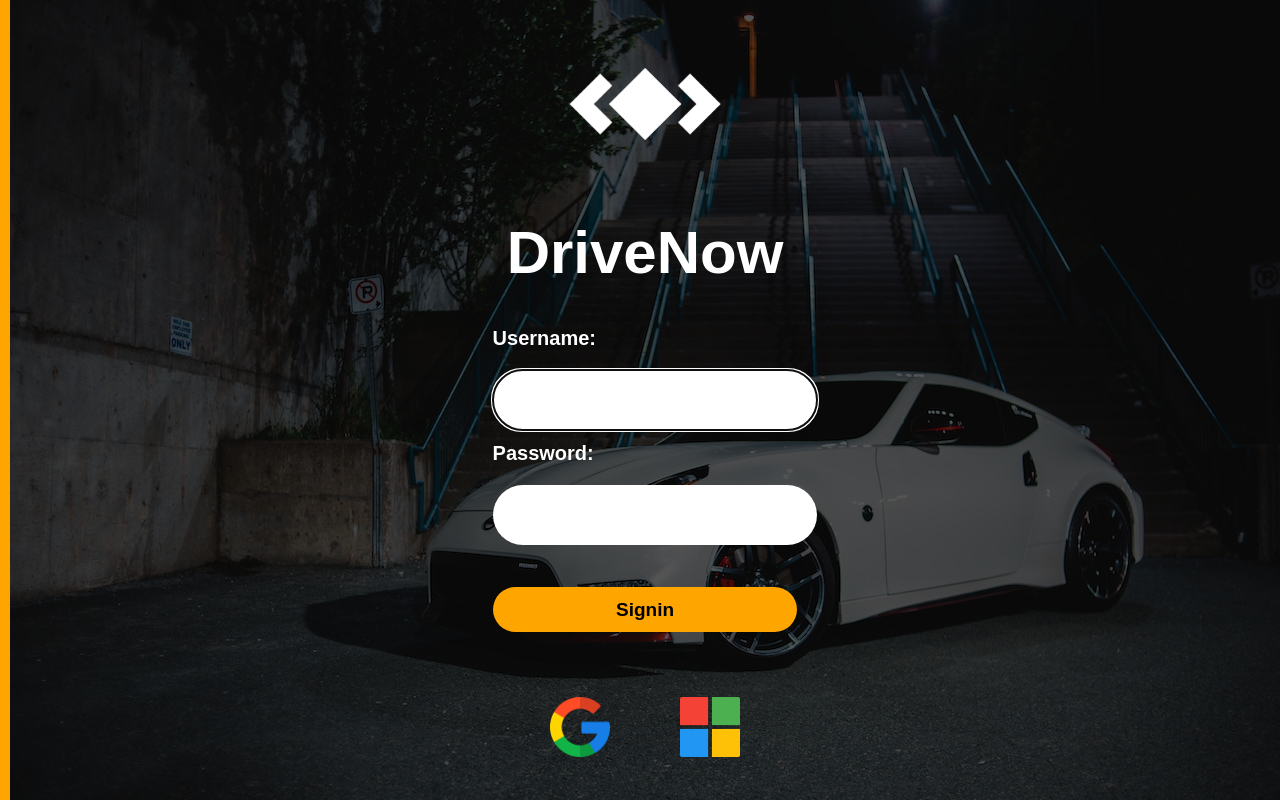
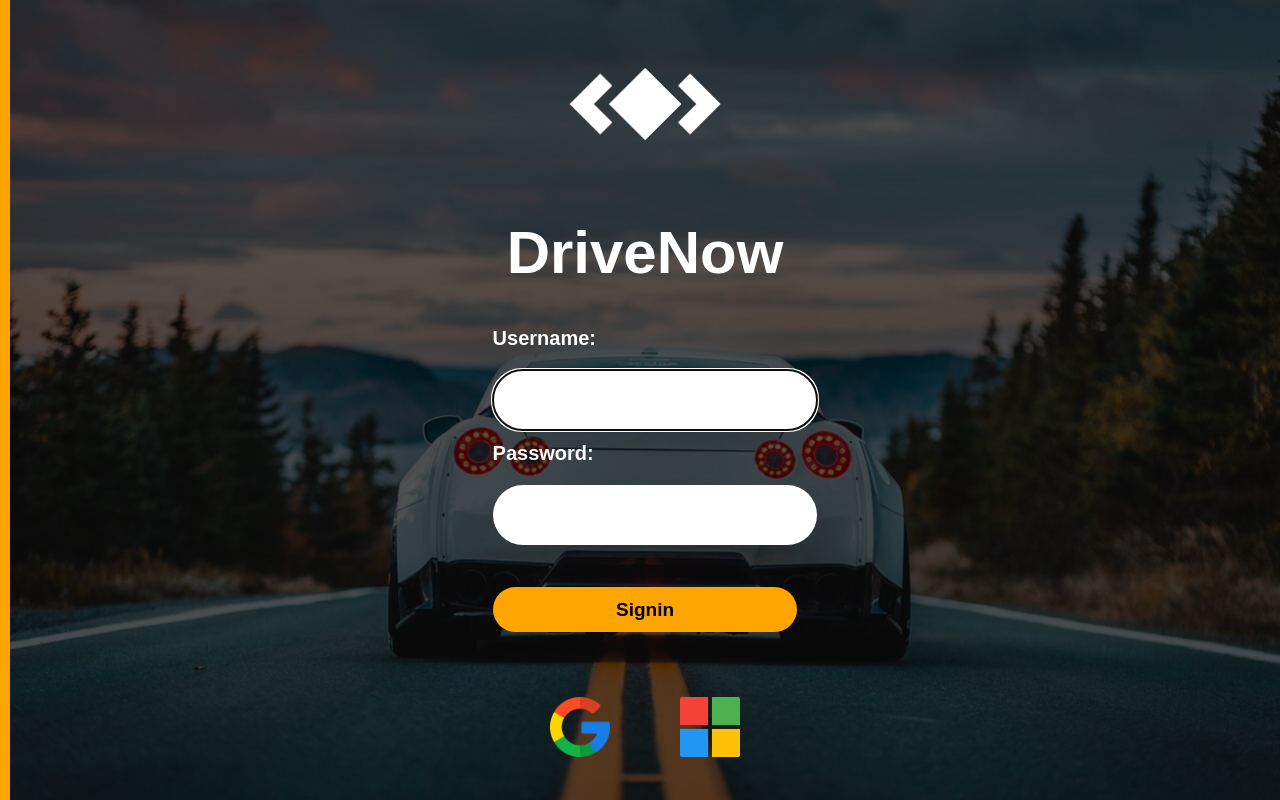
Before and after one commit to jgranados1331/Proyecto-django, a Django app: page /signin/ in a window 1280 px wide. Run offline with Django 4.2, Linux system fonts and the light colour scheme.

Commit message:
cuartocambio

```diff
--- a/tasks/static/css/estilo.css
+++ b/tasks/static/css/estilo.css
@@ -57,7 +57,7 @@
 }
 
 .container_all{
-  background-image: url(../images/pexels-erik-mclean-4674338.jpg);
+  background-image: url(../images/car4.jpg);
   background-size: cover;
   background-repeat: no-repeat;
   width: 100%;
```
Also changed, not shown: db.sqlite3, tasks/static/images/car4.jpg (added).
